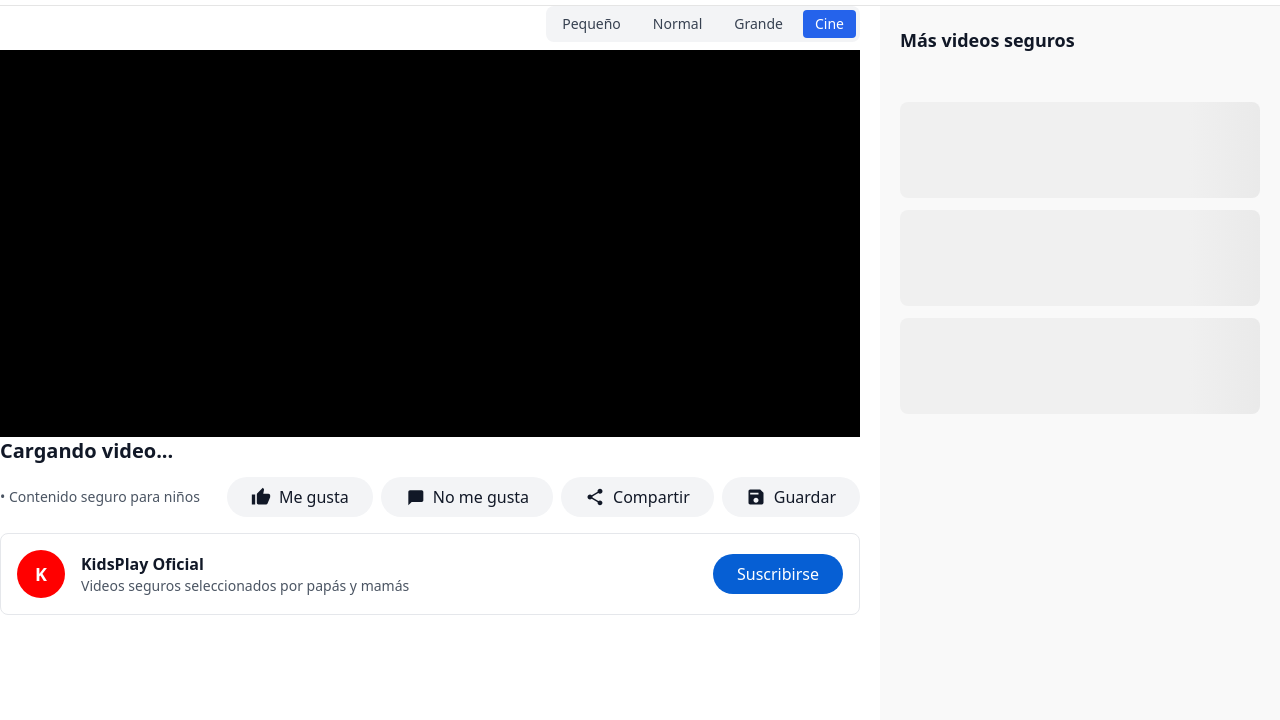
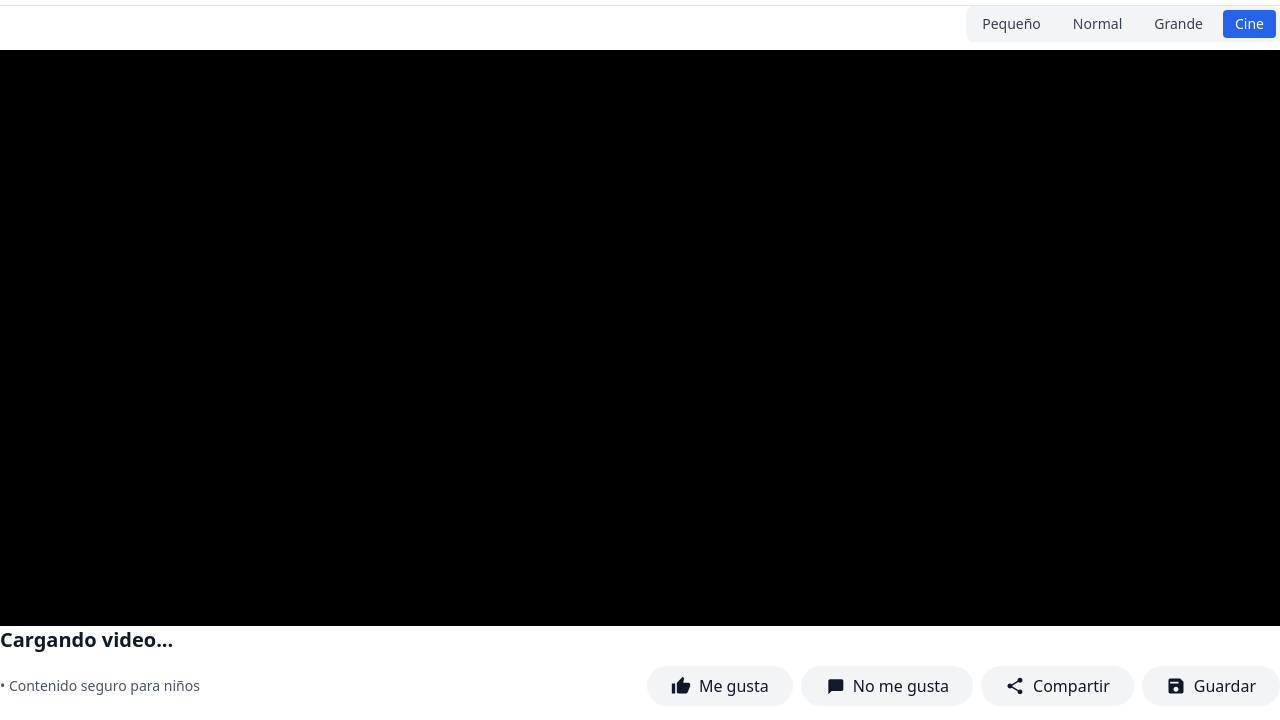
Before and after one commit to ruidolp/claudioriquelmecl, a plain HTML site: page camilo/index.html in a window 1280 px wide. Shown: the part 53-773 px from the top of the page. Drawn offline with nearby package versions, Linux system fonts and the light colour scheme.

Commit message:
El yutu5

```diff
--- a/camilo/index.html
+++ b/camilo/index.html
@@ -65,21 +65,20 @@
 
         /* Modo cine - layout especial */
         .cinema-layout {
-            flex-direction: row !important;
+            flex-direction: column !important;
         }
 
         .cinema-layout #video-section {
-            flex: 1;
-            padding: 0 20px 0 0 !important;
+            width: 100% !important;
+            padding: 0 !important;
         }
 
         .cinema-layout #sidebar {
-            width: 400px !important;
-            height: 100vh !important;
-            max-height: none;
+            width: 100% !important;
+            height: auto !important;
+            max-height: 500px;
             padding: 20px;
-            position: sticky;
-            top: 0;
+            order: 2;
         }
 
         /* Contenedor de video en modo cine */
@@ -273,11 +272,11 @@
 
         <!-- Sidebar de videos -->
         <div id="sidebar" class="w-96 youtube-sidebar p-4 sidebar overflow-y-auto h-screen">
-            <div class="sticky top-0 youtube-sidebar pb-4 mb-4">
-                <h2 class="text-lg font-semibold mb-4 text-gray-900">Más videos seguros</h2>
+            <div class="sidebar-header">
+                <h2 class="text-lg font-semibold text-gray-900">Más videos seguros</h2>
             </div>
 
-            <div id="videos-sidebar" class="space-y-3">
+            <div id="videos-sidebar" class="space-y-3 mt-4">
                 <!-- Videos se cargarán aquí -->
                 <div class="skeleton h-24 rounded-lg"></div>
                 <div class="skeleton h-24 rounded-lg"></div>
```
